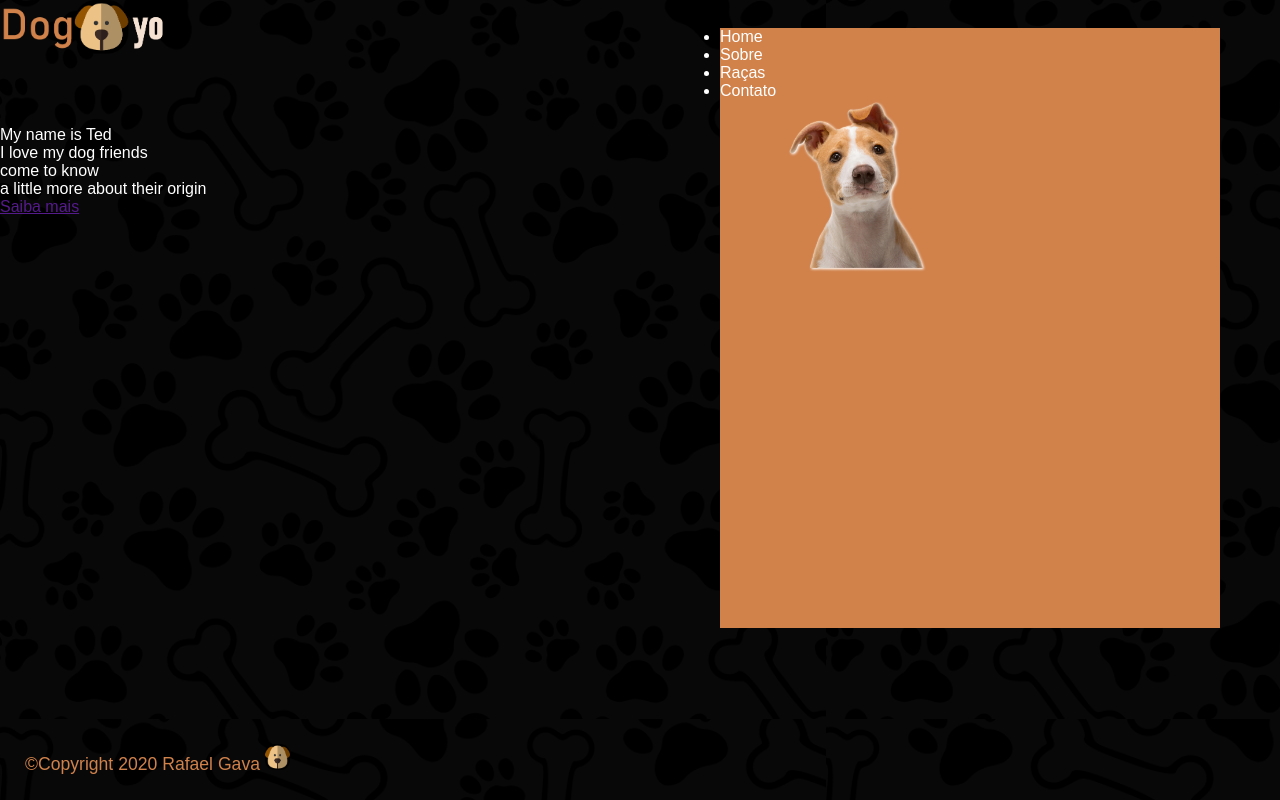
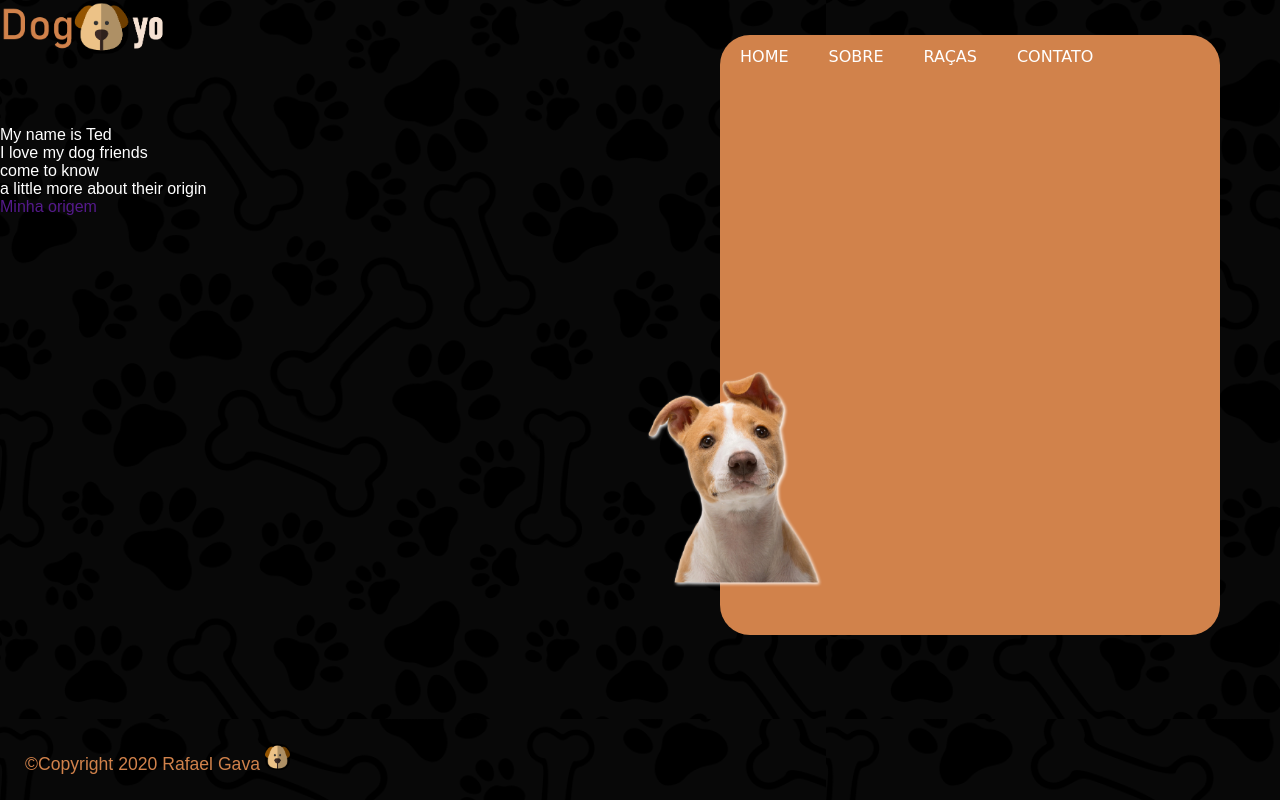
Before and after one commit to Rafael-Yokoyama/ProjetosPessoaisWeb, a plain HTML site: page SiteDog/index.html in a window 1280 px wide. Drawn offline with Linux system fonts and the light colour scheme.

Commit message:
formatado link menu
formatado link menu

```diff
--- a/SiteDog/index.html
+++ b/SiteDog/index.html
@@ -27,32 +27,29 @@
 
                 </div>
                 <div>
-                <a href="">Saiba mais</a>
-            </div>
-
-
-            </div>
-
-
-            <div id="menu-lateral">
-                <ul>
-                    <li><a href=""></a>Home</li>
-                    <li><a href=""></a>Sobre</li>
-                    <li><a href=""></a>Raças</li>
-                    <li><a href=""></a>Contato</li>
-                </ul>
-
-                <div>
-                    <img src="images/dogso.png" width="55%">
+                    <a href="">Minha origem</a>
                 </div>
 
                 </div>
 
+                <div id="menu-lateral">
+                    <ul>
+                        <li><a href="">Home</a></li>
+                        <li><a href="">Sobre</a></li>
+                        <li><a href="">Raças</a></li>
+                        <li><a href="">Contato</a></li>
+                    </ul>
+
+                    <div>
+                        <img class="img-dog-lateral" src="images/dogso.png" width="70%">
+                    </div>
+
+                </div>
 
             </div>
 
             <div id="rodape">
-               <span  class="rodape-letra">
+                <span >
                                 &copy;Copyright 2020 Rafael Gava
                             <img src="images/Imagem 1.png" width="2%">
 
--- a/SiteDog/style.css
+++ b/SiteDog/style.css
@@ -27,20 +27,18 @@ body,html{
      top: 0px;
      left: 0px;
 
-
-
-
 }
 #menu-lateral{
-    background:#D1824B;
-    margin-top: 28px;
+    background:#D1824B ;
+    margin-top: 35px;
     margin-right: 60px;
-
     width: 500px;
     height: 600px;
     position: absolute;
     top: 0;
     right: 0;
+    border-radius: 30px ;
+
 
 }
 #rodape{
@@ -48,9 +46,44 @@ body,html{
     width: 100%;
     padding: 25px;
     bottom: 0px;
-    background: #ffffff url(images/fundo.png);
+    background: #ccc url(images/fundo.png);
     font-size: 1.1em;
     color:#D1824B ;
-    text-align: justify;
+
 
 }
+
+.img-dog-lateral{
+ position: absolute;
+ bottom: 45px;
+ right: 310px;
+
+
+}
+a{
+  text-decoration: none;
+}
+
+ul{
+    list-style: none;
+}
+
+ul li {
+    padding: 12px 0  12px 0;
+
+    float: left;
+
+}
+ul li a {
+    color: white;
+    text-transform: uppercase;
+    font-family: cursive;
+    padding: 20px;
+
+}
+ul a:hover{
+    background: black;
+
+
+
+}
```
Lines whose indentation alone changed are shown as unchanged.
